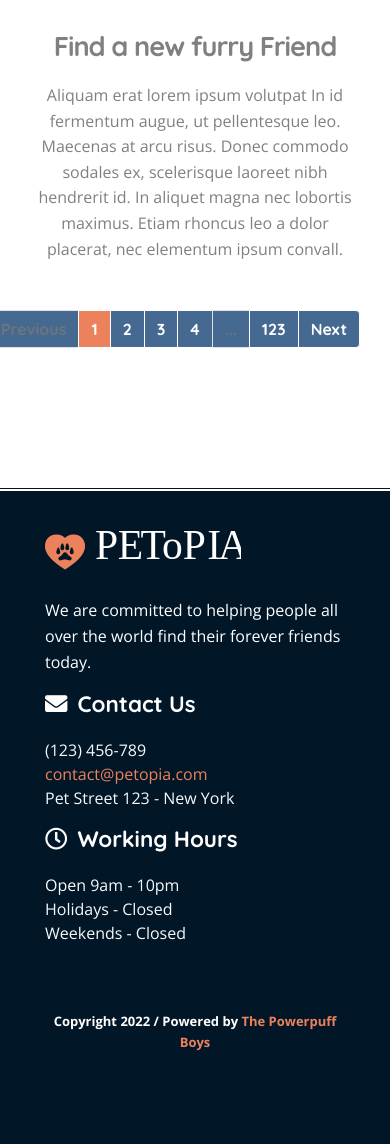
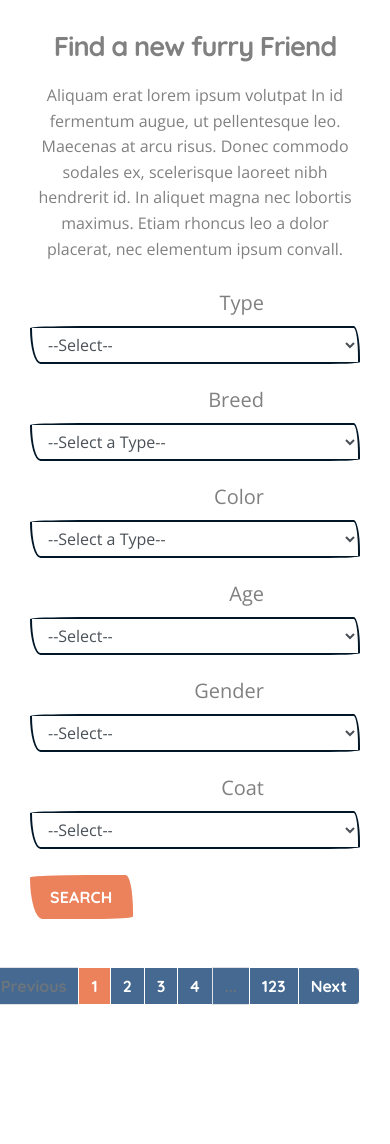
Before and after one commit to jsquarem/petopia, a Django app: template main_app/templates/animals/index.html in a window 390 px wide. Shown: the part 250-1394 px from the top of the page. Before the commit the page ends 1301 px from the top, so only its background shows below. Run offline with Django 4.2, Linux system fonts and the light colour scheme; the template is opened without the code that fills it, so the values that code supplies are empty; some libraries are stand-ins or nearby versions.

Commit message:
added search forms to animals/index.html and organizations/index.html

```diff
--- a/main_app/templates/animals/index.html
+++ b/main_app/templates/animals/index.html
@@ -25,6 +25,67 @@
                <h3>Find a new furry Friend</h3>
                <p>Aliquam erat lorem ipsum volutpat In id fermentum augue, ut pellentesque leo. Maecenas at arcu risus. Donec commodo sodales ex, scelerisque laoreet nibh hendrerit id. In aliquet magna nec lobortis maximus. Etiam rhoncus leo a dolor placerat, nec elementum ipsum convall.</p>
             </div>
+
+
+                 <div class="searchformcontainer">
+
+  <form method="post" action="">
+          {% csrf_token %}
+        <div class="container d-lg-flex justify-content-around align-items-lg-center">
+            <div class="searchselectfield" style="padding-bottom: 11px;"><label class="fieldlabel">Type</label><select name="type" id="type" onchange="javascript: dynamicDropDown(this.options[this.selectedIndex].value);" class="form-control">
+
+    <option value="">--Select--</option>
+    <option value="Cat">Cat</option>
+    <option value="Dog">Dog</option>
+
+                </select></div>
+            <div class="searchselectfield" style="padding-bottom: 11px;"><label class="fieldlabel">Breed</label><select name="breed" id="breed" class="form-control">
+
+    <option value="">--Select a Type--</option>
+
+                </select></div>
+            <div class="searchselectfield" style="padding-bottom: 11px;"><label class="fieldlabel">Color</label><select name="color" id="color" class="form-control">
+
+    <option value="">--Select a Type--</option>
+
+                </select></div>
+            <div class="searchselectfield" style="padding-bottom: 11px;"><label class="fieldlabel">Age</label><select name="age" id="age" class="form-control">
+
+    <option value="">--Select--</option>
+    <option value="baby">Baby</option>
+    <option value="young">Young</option>
+    <option value="adult">Adult</option>
+    <option value="senior">Senior</option>
+
+                </select></div>
+            <div class="searchselectfield" style="padding-bottom: 11px;"><label class="fieldlabel">Gender</label><select name="gender" id="gender" class="form-control">
+
+    <option value="">--Select--</option>
+    <option value="male">Male</option>
+    <option value="Female">Female</option>
+
+                </select></div>
+            <div class="searchselectfield" style="padding-bottom: 11px;"><label class="fieldlabel">Coat</label><select name="coat" id="coat" class="form-control">
+
+    <option value="">--Select--</option>
+    <option value="short">Short</option>
+    <option value="medium">Medium</option>
+    <option value="long">Long</option>
+    <option value="wire">Wire</option>
+    <option value="hairless">Hairless</option>
+    <option value="curly">Curly</option>
+
+                </select></div>
+{#            <button class="btn btn-primary searchsubmitbutton" type="submit">Search</button>#}
+              <input type="submit" class="searchsubmitbutton btn btn-primary" value="Search">
+        </div>
+    </form>
+
+         </div>
+
+
+
+
 
            {% for i in "12" %}
     <div class="row mt-5">
@@ -151,4 +212,41 @@
 {#  {% endfor %}#}
 {#</table>#}
     <script src="{% static 'js/active/animals.js' %}"></script>
+
+            <script>
+  function dynamicDropDown(type) {
+    switch (type)
+    {
+      case "Cat":
+        document.getElementById("breed").options[0] = new Option("--Select--", "");
+        document.getElementById("breed").options[1] = new Option("British Shorthair", "British Shorthair");
+        document.getElementById("breed").options[2] = new Option("Burmese", "Burmese");
+        document.getElementById("breed").options[3] = new Option("Burmilla", "Burmilla");
+        document.getElementById("breed").options[4] = new Option("Calico", "Calico");
+
+        document.getElementById("color").options[0] = new Option("--Select--", "");
+        document.getElementById("color").options[1] = new Option("Cream / Ivory", "Cream / Ivory");
+        document.getElementById("color").options[2] = new Option("Dilute Calico", "Dilute Calico");
+        document.getElementById("color").options[3] = new Option("Dilute Tortoiseshell", "Dilute Tortoiseshell");
+        document.getElementById("color").options[4] = new Option("Gray & White", "Gray & White");
+        break;
+      case "Dog":
+        document.getElementById("breed").options[0] = new Option("--Select--", "");
+        document.getElementById("breed").options[1] = new Option("Affenpinscher", "Affenpinscher");
+        document.getElementById("breed").options[2] = new Option("Afghan Hound", "Afghan Hound");
+        document.getElementById("breed").options[3] = new Option("Airedale Terrier", "Airedale Terrier");
+        document.getElementById("breed").options[4] = new Option("Akbash", "Akbash");
+
+        document.getElementById("color").options[0] = new Option("--Select--", "");
+        document.getElementById("color").options[1] = new Option("Bicolor", "Bicolor");
+        document.getElementById("color").options[2] = new Option("Black", "Black");
+        document.getElementById("color").options[3] = new Option("Brindle", "Brindle");
+        document.getElementById("color").options[4] = new Option("Brown / Chocolate", "Brown / Chocolate");
+        break;
+    }
+
+  }
+</script>
+
+
 {% endblock %}
```
Also changed, not shown: main_app/templates/organizations/index.html (+22 -0 lines).
